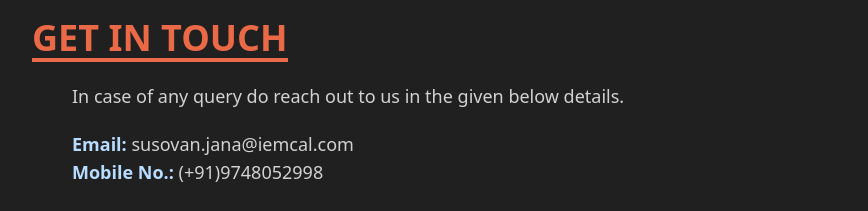
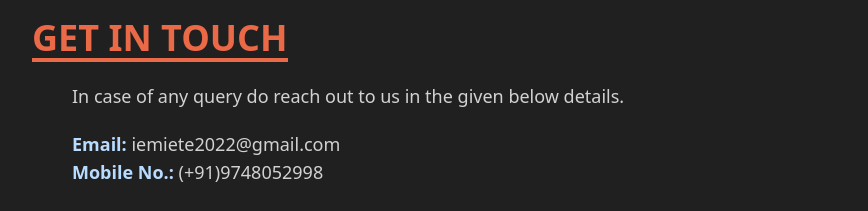
Before and after one commit to msayan36/iem-iete-website, a React (Create React App) app: page / in a window 1280 px wide. Shown: the part 7860-8071 px from the top of the page, without its empty margins (58-926 px from the left). Built offline with nearby package versions, Linux system fonts and the light colour scheme.

Commit message:
Content changes made

```diff
--- a/src/components/Contact.js
+++ b/src/components/Contact.js
@@ -15,7 +15,7 @@ const Contact = () => {
           <div className="my-5">
             <p className="text-lg">
               <span className="text-primary-content font-semibold">Email:</span>{" "}
-              susovan.jana@iemcal.com
+              iemiete2022@gmail.com
             </p>
             <p className="text-lg">
               <span className="text-primary-content font-semibold">
```
